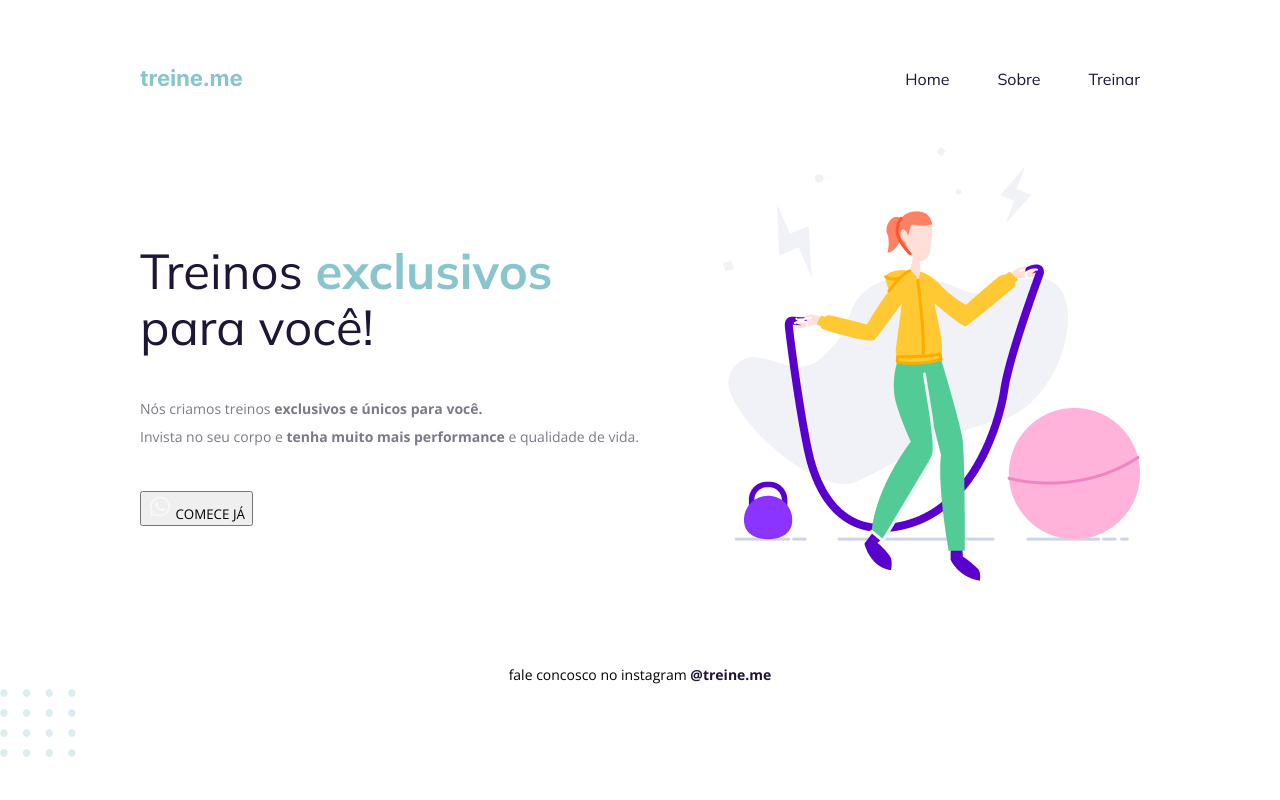
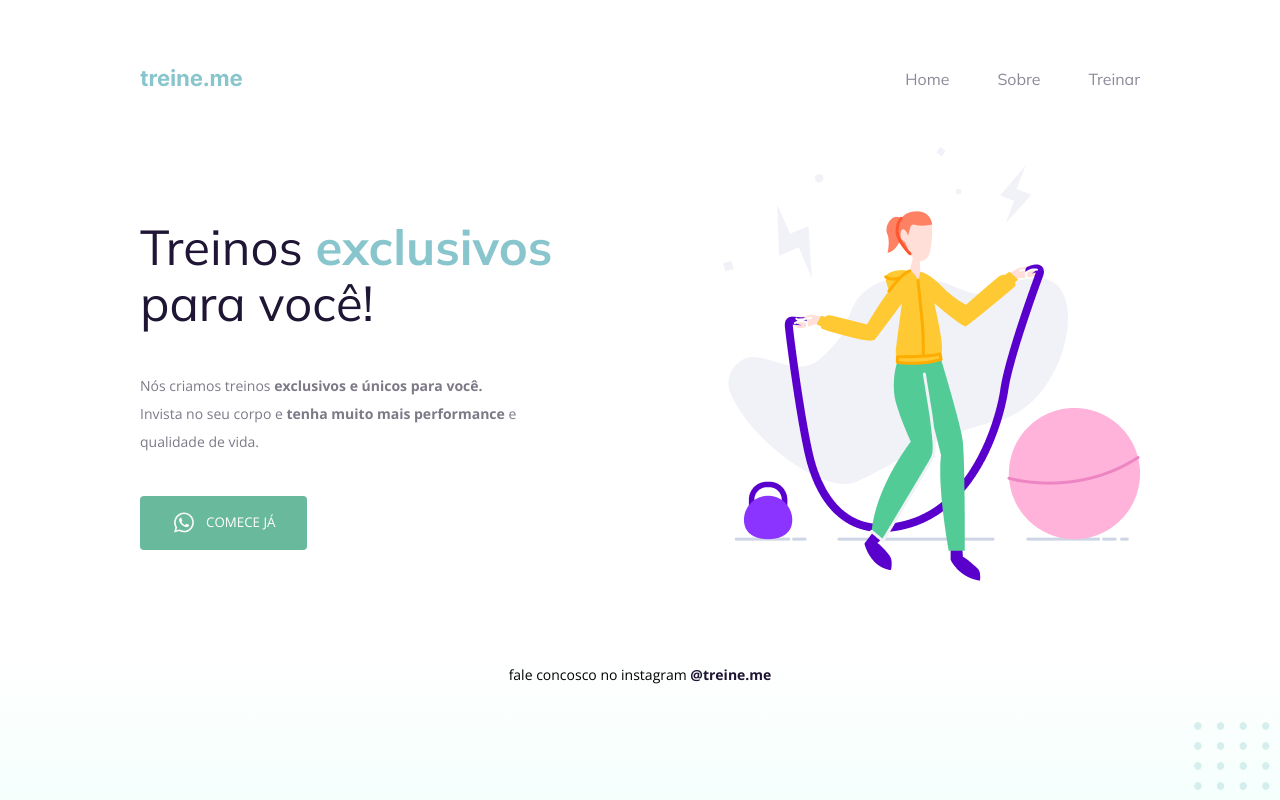
Before and after one commit to marcoantoniofranco/landing-page-treine.me, a plain HTML site: page index.html in a window 1280 px wide. Drawn offline with nearby package versions, Linux system fonts and the light colour scheme.

Commit message:
feat: estilos

```diff
--- a/assets/css/style.css
+++ b/assets/css/style.css
@@ -1,11 +1,20 @@
 body {
   margin: 0;
   font-family: 'Open Sans', sans-serif;
+
+  background: linear-gradient(
+    180deg,
+    rgba(227, 255, 248, 0) 82.08%,
+    rgba(227, 255, 248, 0.38) 100%
+  );
+
+  min-height: 100vh;
 }
 
 .page {
   width: 1000px;
-  margin: 65px auto 0;
+  margin: 0 auto;
+  padding-top: 65px;
 }
 
 nav {
@@ -28,8 +37,13 @@ a {
   text-decoration: none;
 }
 
+ul li a {
+  opacity: 0.5;
+}
+
 ul li a:hover {
   font-weight: 700;
+  opacity: 1;
 }
 
 h1,
@@ -67,8 +81,26 @@ section p {
 }
 
 button {
+  color: white;
   text-transform: uppercase;
   font-family: 'Open Sans', sans-serif;
+
+  background: #69b99d;
+  border: 0;
+  padding: 14px 32px 15px;
+
+  display: flex;
+  justify-content: center;
+  align-items: center;
+  gap: 10px;
+
+  border-radius: 4px;
+
+  cursor: pointer;
+}
+
+button:hover {
+  background: #4ea788;
 }
 
 footer {
@@ -82,3 +114,9 @@ footer {
 footer a {
   font-weight: 700;
 }
+
+#balls {
+  position: fixed;
+  bottom: 0;
+  right: 0;
+}
--- a/index.html
+++ b/index.html
@@ -33,7 +33,8 @@
             Nós criamos treinos <strong>exclusivos e únicos para você.</strong>
             <br />
             Invista no seu corpo e
-            <strong>tenha muito mais performance</strong> e qualidade de vida.
+            <strong>tenha muito mais performance</strong> e <br />
+            qualidade de vida.
           </p>
 
           <button>
@@ -50,6 +51,7 @@
     </div>
 
     <img
+      id="balls"
       src="assets/images/balls-decoration.svg"
       alt="Bolinhas verde no canto inferior direito da página"
     />
```
